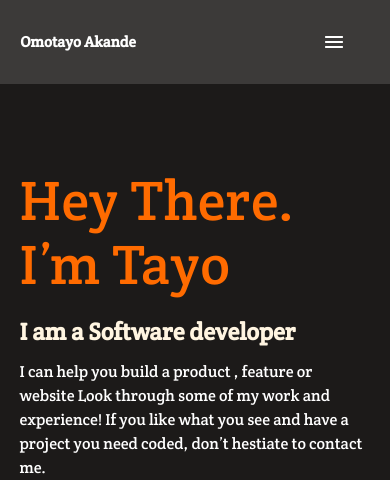
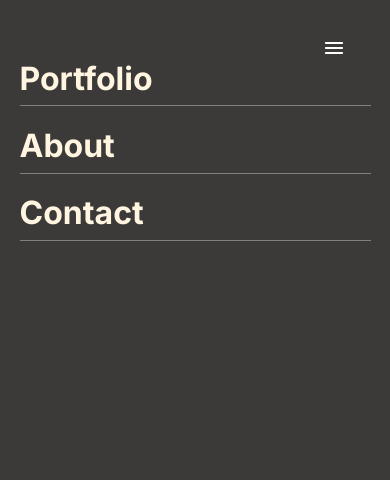
Before and after one commit to Newtayo/Portfolio-Setup, a website: page index.html in a window 390 px wide. Both pictures are taken after a click on the button 334 px from the left and 43 px from the top of the page. Shown: the top 480 px of the page. Drawn offline with Linux system fonts and the light colour scheme.

Commit message:
impliment menu slid in and out

```diff
--- a/index.html
+++ b/index.html
@@ -41,6 +41,16 @@
         </ul>
       </nav>
     </header>
+   <div class="mobileMenu">
+    <ul >
+          <li><a class="menu-items" href=""> Portfolio</a> </li>
+          <hr>
+          <li> <a class="menu-items" href=""> About</a></li>
+          <hr>
+          <li> <a class="menu-items" href=""> Contact </a></li>
+          <hr>
+        </ul>
+   </div>
 
     <section class="head">
 
@@ -391,5 +401,8 @@
       </ul>
       <div class="liner"></div>
     </footer>
+
+
+    <script src="script.js"></script>
   </body>
 </html>
--- /dev/null
+++ b/script.js
@@ -0,0 +1,6 @@
+const dropDown = document.querySelector('.dropdown')
+const mobileMenu = document.querySelector('.mobileMenu')
+dropDown.addEventListener('click', () => {
+  dropDown.classList.toggle('active')
+  mobileMenu.classList.toggle('active')
+})
--- a/style.css
+++ b/style.css
@@ -1,4 +1,3 @@
-
 * {
   box-sizing: border-box;
   margin: 0;
@@ -17,6 +16,45 @@ header {
   display: flex;
   flex-direction: column;
   background-color: #3c3a39;
+}
+.mobileMenu {
+  height: 100%;
+  width: 100%;
+  position: fixed;
+  background-color: #3C3A39;
+  transition: 0.4s;
+  display: flex;
+  flex-direction: column;
+  position: fixed;
+  left: -100%;
+}
+.mobileMenu.active{
+  padding-top: 10%;
+  left: 0%;
+  top: 0%;
+}
+button.dropdown.active {
+  position: fixed;
+  z-index: 5;
+}
+.menu-items {
+  display: block;
+  color: #fff5e1;
+  margin-top: 5%;
+  margin-left: 5%;
+  font-family: 'Inter', sans-serif;
+  font-weight: 700;
+  font-size: 32px;
+  align-items: center;
+  text-decoration: none;
+
+}
+.menu-items a {
+  text-decoration: none;
+}
+hr {
+  width: 90%;
+  margin: 2% 5%;
 }
 
 .porfolio_container {
@@ -634,6 +672,10 @@ textarea {
     display: none;
   }
 
+  .mobile-menu {
+    display: none;
+  }
+
   .desktopitem {
     flex: 0.8;
     display: flex;
@@ -666,7 +708,7 @@ textarea {
     flex-wrap: wrap;
     height: 100%;
     align-items: center;
-    background-image: url("image/Illustration-header.png");
+    background-image: url('image/Illustration-header.png');
     background-repeat: no-repeat;
     background-position: right;
     background-size: 38%;
@@ -876,7 +918,7 @@ textarea {
   .container {
     height: 85%;
     width: 100%;
-    background-image: url("image/Img\ Placeholder\ \(4\).png");
+    background-image: url('image/Img\ Placeholder\ \(4\).png');
     background-repeat: no-repeat;
     background-size: cover;
     background-position: center;
@@ -902,7 +944,7 @@ textarea {
   .dashboard {
     height: 100%;
     width: 100%;
-    background-image: url("image/Img\ Placeholder\ \(5\).png");
+    background-image: url('image/Img\ Placeholder\ \(5\).png');
     background-repeat: no-repeat;
     background-size: cover;
     background-position: center;
@@ -976,14 +1018,14 @@ textarea {
   }
 
   .dashboard.web {
-    background-image: url("image/Img\ Placeholder\ \(8\).png");
+    background-image: url('image/Img\ Placeholder\ \(8\).png');
     background-repeat: no-repeat;
     background-size: cover;
     background-position: center;
   }
 
   .dashboard.port {
-    background-image: url("image/Img\ Placeholder\ \(3\).png");
+    background-image: url('image/Img\ Placeholder\ \(3\).png');
     background-repeat: no-repeat;
     background-size: cover;
     background-position: center;
@@ -999,7 +1041,7 @@ textarea {
     flex-direction: column;
     justify-items: center;
     padding: 10%;
-    background-image: url("image/illustration-about\ me@2x.png");
+    background-image: url('image/illustration-about\ me@2x.png');
     background-repeat: no-repeat;
     background-size: 50%;
     background-position: right;
```
